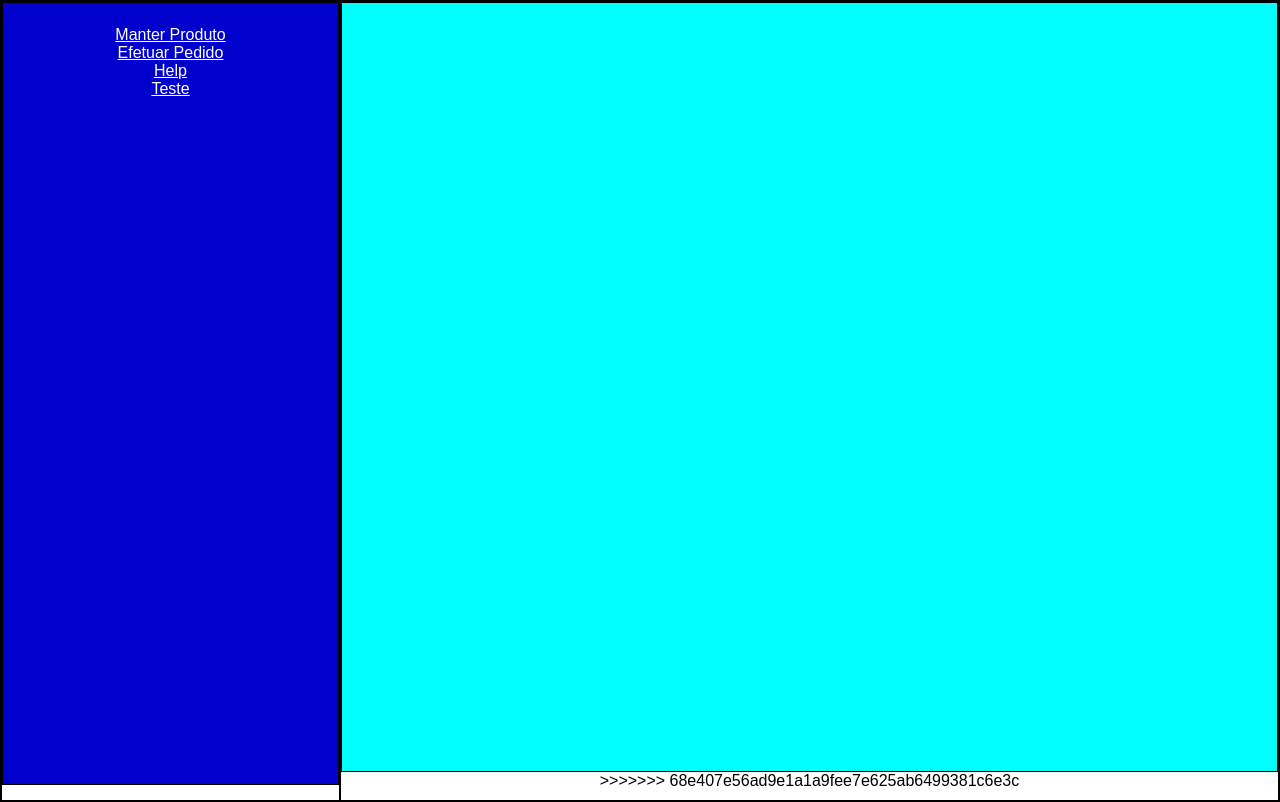
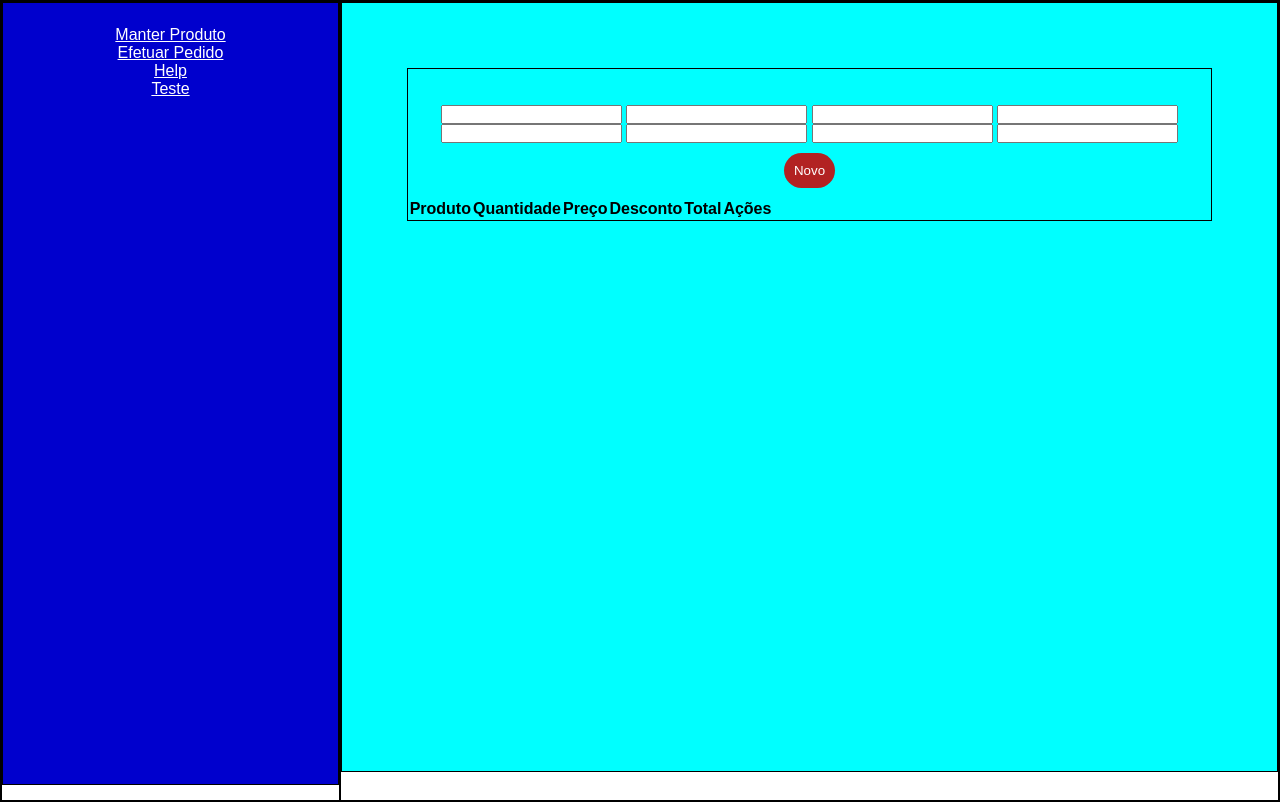
Before and after one commit to Leofranzini/Revisao, a website: page index.html at #!/novopedido in a window 1280 px wide. Drawn offline with Linux system fonts and the light colour scheme.

Commit message:
Implementando as telas link

```diff
--- a/index.html
+++ b/index.html
@@ -19,7 +19,6 @@
             <div class="basis6 flex">
                 <div class="vw" ng-view>
                 </div>
->>>>>>> 68e407e56ad9e1a1a9fee7e625ab6499381c6e3c
             </div>
         </div>
 
--- a/js/app.js
+++ b/js/app.js
@@ -6,7 +6,6 @@ angular
             templateUrl: "/home.html",
             controller: "Controller"
         })
-<<<<<<< HEAD
 
         .when("/produto", {
             templateUrl: "/produto.html",
@@ -25,10 +24,10 @@ angular
 
         .when("/novopedido", {
             templateUrl: "/novopedido.html",
-=======
+        })
+
         .when("/teste", {
             templateUrl: "/teste.html",
->>>>>>> 68e407e56ad9e1a1a9fee7e625ab6499381c6e3c
             controller: "Controller"
         })
         .otherwise({redirectTo: "/"})
--- a/novopedido.html
+++ b/novopedido.html
@@ -1 +1,31 @@
-<h1>NOVOPEDIDO</h1>
+<div>
+    <br>
+    <br>
+    <input type="text">
+    <input type="text">
+    <input type="text">
+
+    <input type="text">
+    <input type="text">
+    <input type="text">
+    <input type="text">
+    <input type="text">
+    <button>Novo</button>
+    <br>
+    <table>
+        <tr>
+            <th>Produto</th>
+            <th>Quantidade</th>
+            <th>Preço</th>
+            <th>Desconto</th>
+            <th>Total</th>
+            <th>Ações</th>
+        </tr>
+        <tr ng-repeat="x in produtos">
+            <td>{{$index}}</td>
+            <td>{{x.descricao}}</td>
+            <td>{{x.preco}}</td>
+            <td><a>remover</a></td>
+        </tr>
+    </table>
+</div>
```
Also changed, not shown: novoproduto.html (+10 -1 lines), pedido.html (+21 -1 lines), produto.html (+21 -1 lines).
